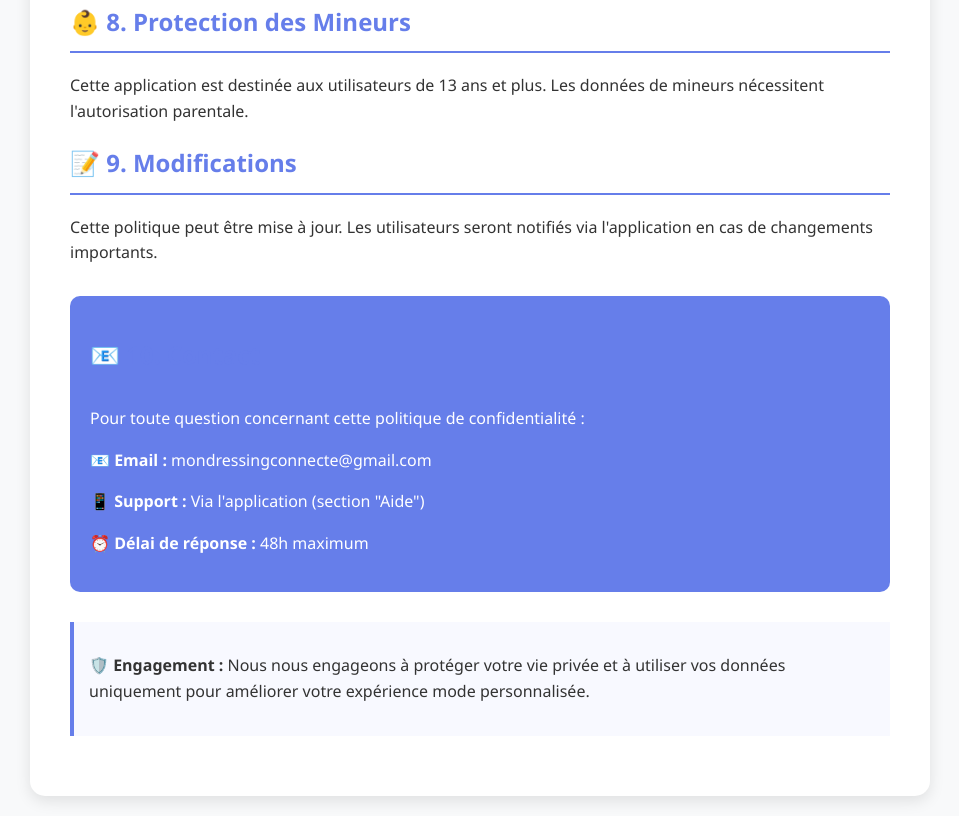
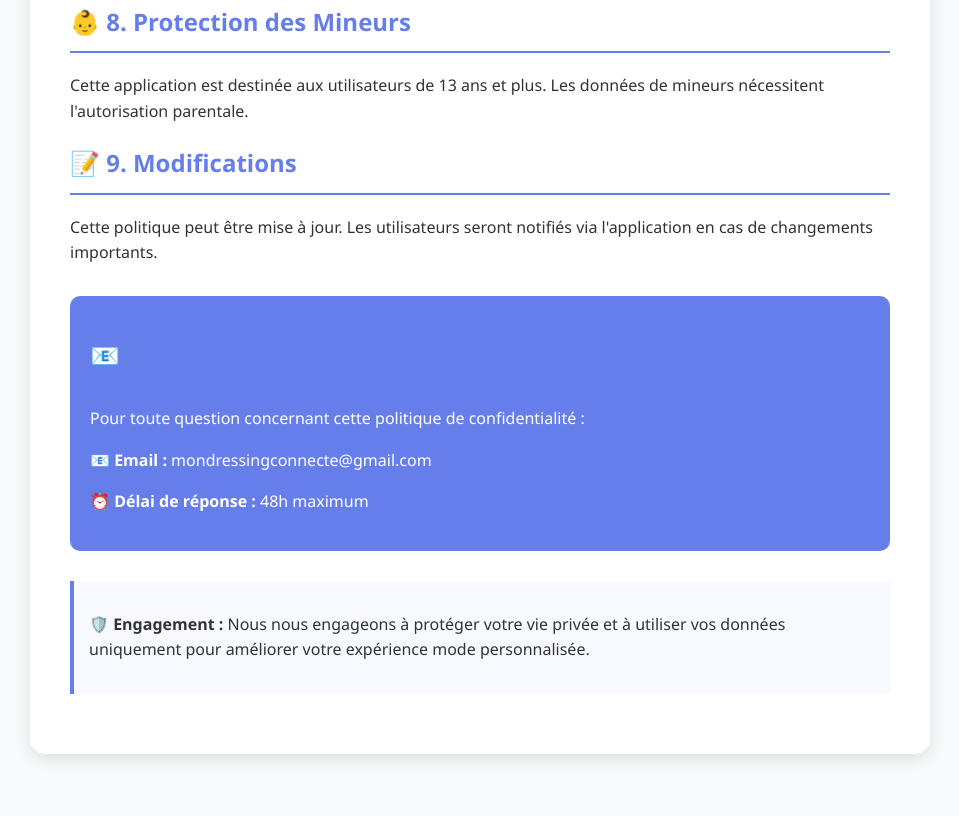
Before and after one commit to mondressingconnecte/mon-dressing-connecte-site, a plain HTML site: page privacy.html in a window 1280 px wide. Shown: the part 2618-3434 px from the top of the page, without its empty margins (160-1119 px from the left). After the commit the page ends 3392 px from the top, so only its background shows below. Drawn offline with Linux system fonts and the light colour scheme.

Commit message:
Update privacy.html

```diff
--- a/privacy.html
+++ b/privacy.html
@@ -137,7 +137,6 @@
             <h2>📧 10. Contact</h2>
             <p>Pour toute question concernant cette politique de confidentialité :</p>
             <p><strong>📧 Email :</strong> mondressingconnecte@gmail.com</p>
-            <p><strong>📱 Support :</strong> Via l'application (section "Aide")</p>
             <p><strong>⏰ Délai de réponse :</strong> 48h maximum</p>
         </div>
 
```
